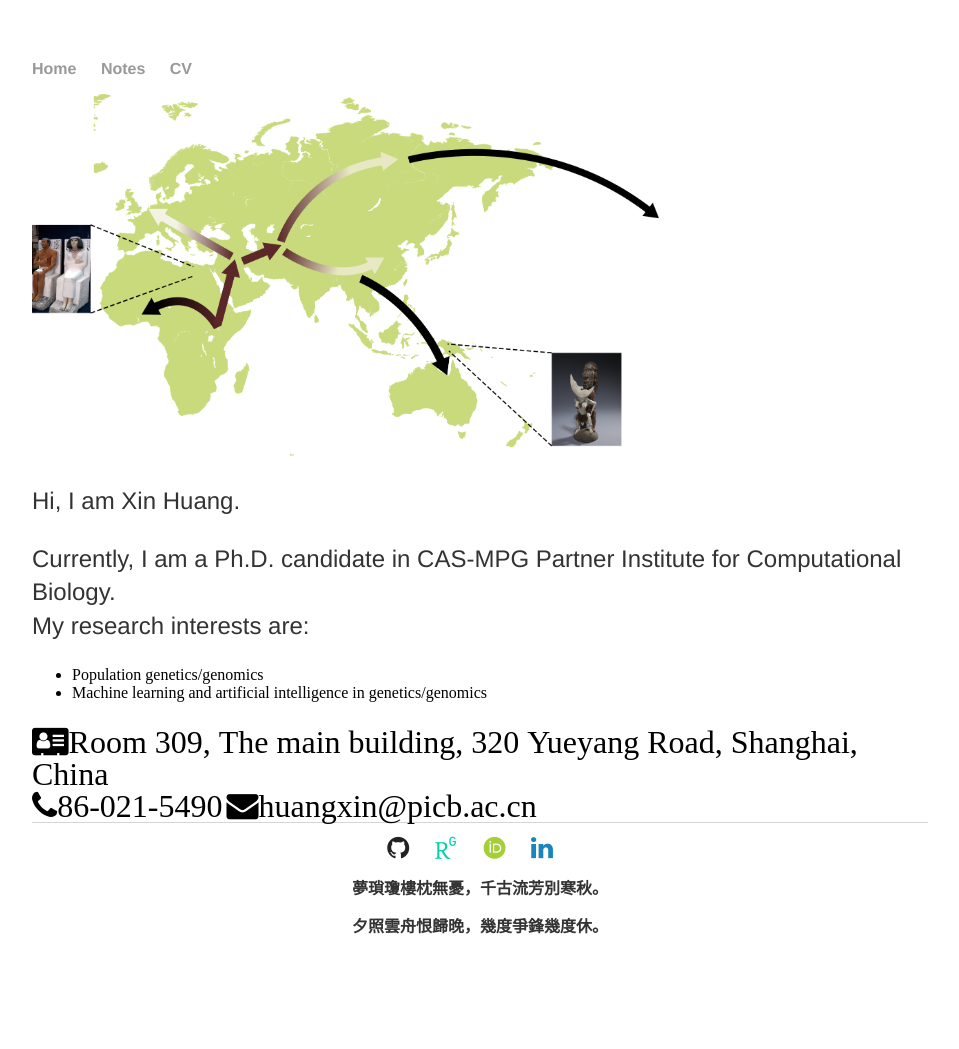
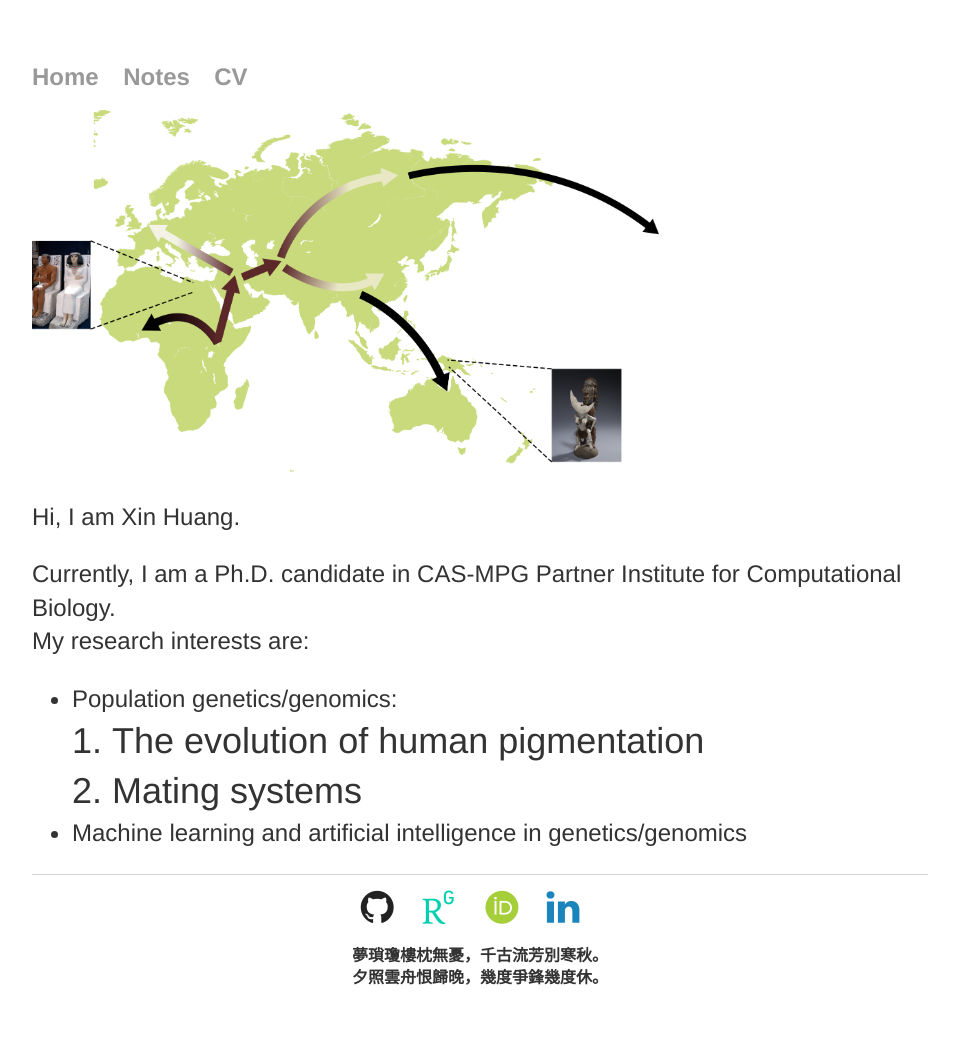
Before and after one commit to xin-huang/xin-huang.github.io, a Jekyll site: the page built from index.html, in a window 1280 px wide. Shown: the whole page, without its empty margins (160-1119 px from the left). Built offline with Jekyll 4.4.1, drawn with Linux system fonts in a browser that asks for light colours; some web fonts are replaced; comment, search, counter and statistics services are not loaded; before the commit the page ends 999 px from its top, so only the background shows below that.

Commit message:
Update index.html

```diff
--- a/_layouts/default.html
+++ b/_layouts/default.html
@@ -51,8 +51,7 @@
                         			<i class="fa fa-color fa-linkedin fa-2x"></i>
 					</a></li>
                     			{% endif %}
-                    			<p class="poem">夢瑣瓊樓枕無憂，千古流芳別寒秋。</p>
-                    			<p class="poem">夕照雲舟恨歸晚，幾度爭鋒幾度休。</p>
+                    			<p class="poem">夢瑣瓊樓枕無憂，千古流芳別寒秋。<br> 夕照雲舟恨歸晚，幾度爭鋒幾度休。</p>
                 		</ul>
 			</footer>
 		</body>
--- a/css/main.css
+++ b/css/main.css
@@ -45,7 +45,7 @@
     list-style: none;
 }
 
-ol li {
+ul li, ol li {
     font-size: 1.5em;
     line-height: 1.4em;
     color: #333;
--- a/index.html
+++ b/index.html
@@ -11,13 +11,14 @@
 		Currently, I am a Ph.D. candidate in CAS-MPG Partner Institute for Computational Biology. <br>
 		My research interests are: <br>
 			<ul>
-				<li>Population genetics/genomics</li>
+				<li>
+					Population genetics/genomics:
+						<ol>
+							<li>The evolution of human pigmentation</li>
+							<li>Mating systems</li>
+						</ol>
+				</li>
 				<li>Machine learning and artificial intelligence in genetics/genomics</li>
 			</ul>
 	</p>
 </div><!-- /.blurb -->
-<div class="contact">
-	<i class="fa fa-address-card fa-2x" aria-hidden="true">Room 309, The main building, 320 Yueyang Road, Shanghai, China </i>
-	<i class="fa fa-phone fa-2x" aria-hidden="true">86-021-5490</i>
-	<i class="fa fa-envelope fa-2x" aria-hidden="true">huangxin@picb.ac.cn</i>
-</div>
```
